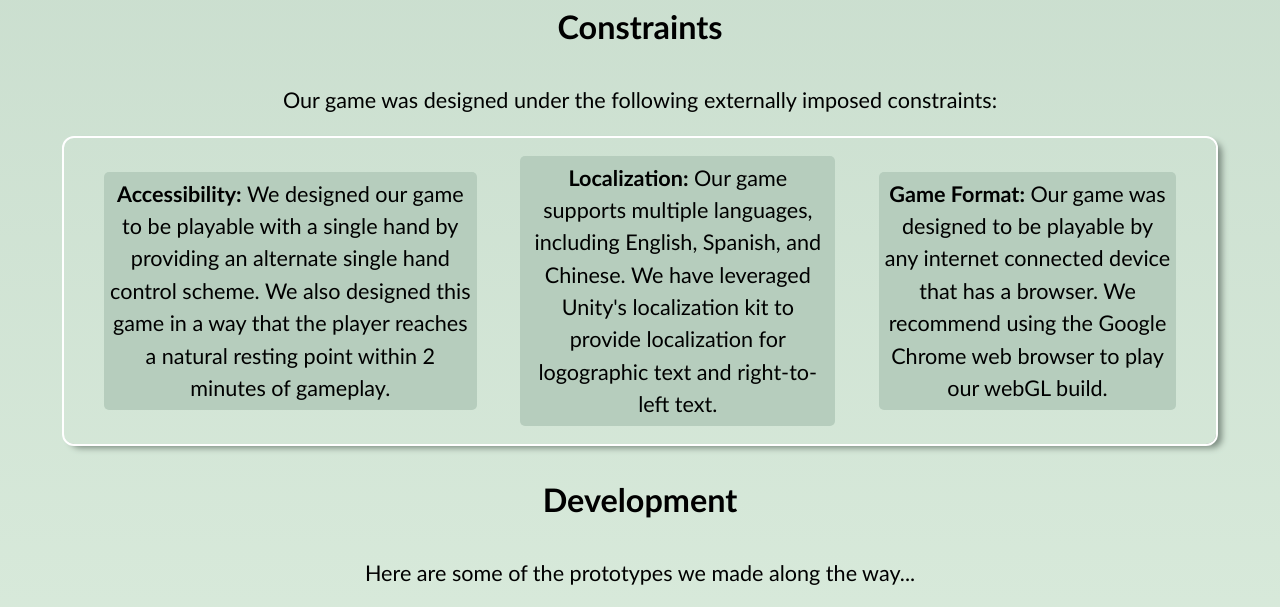
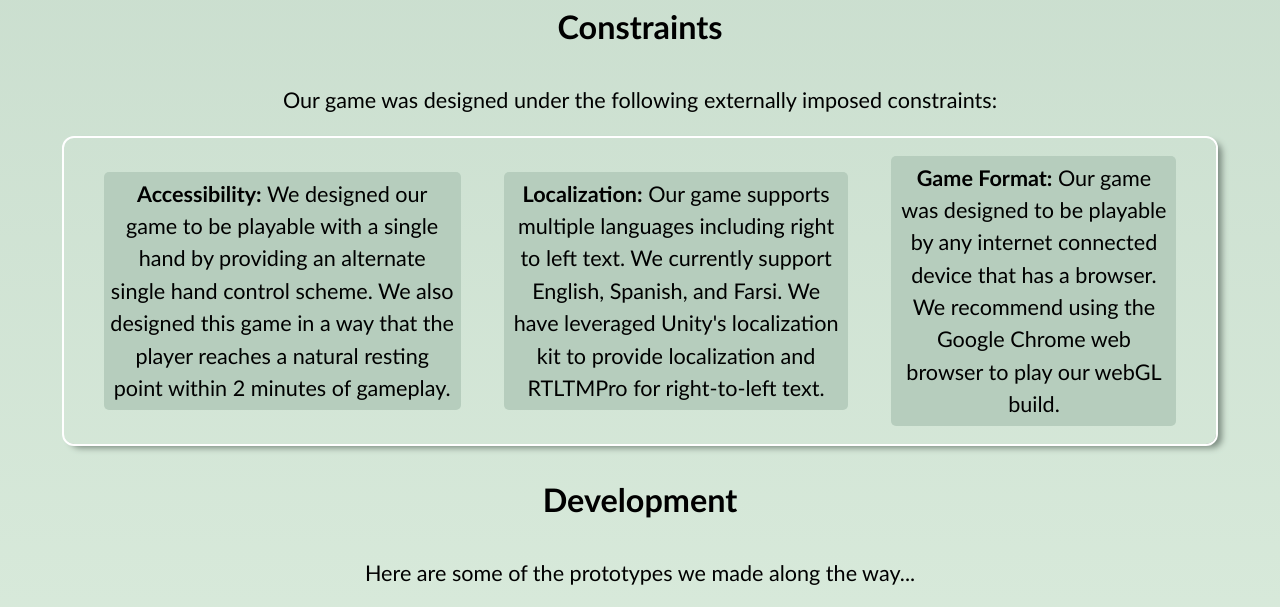
Before and after one commit to aguizaro/GolfSite, a website built with Vite: page index.html in a window 1280 px wide. Shown: the part 1100-1707 px from the top of the page. Built offline with nearby package versions, Linux system fonts and the light colour scheme.

Commit message:
Update index.html with correct languages

```diff
--- a/index.html
+++ b/index.html
@@ -54,7 +54,7 @@
           <p>Our game was designed under the following externally imposed constraints: </p>
           <div id="constraints">
             <p><strong>Accessibility:</strong> We designed our game to be playable with a single hand by providing an alternate single hand control scheme. We also designed this game in a way that the player reaches a natural resting point within 2 minutes of gameplay.</p>
-            <p><strong>Localization:</strong> Our game supports multiple languages, including English, Spanish, and Chinese. We have leveraged Unity's localization kit to provide localization for logographic text and right-to-left text.</p>
+            <p><strong>Localization:</strong> Our game supports multiple languages including right to left text. We currently support English, Spanish, and Farsi. We have leveraged Unity's localization kit to provide localization and RTLTMPro for right-to-left text.</p>
             <p><strong>Game Format:</strong> Our game was designed to be playable by any internet connected device that has a browser. We recommend using the Google Chrome web browser to play our webGL build.</p>
           </div>
           <h3>Development</h3>
```
